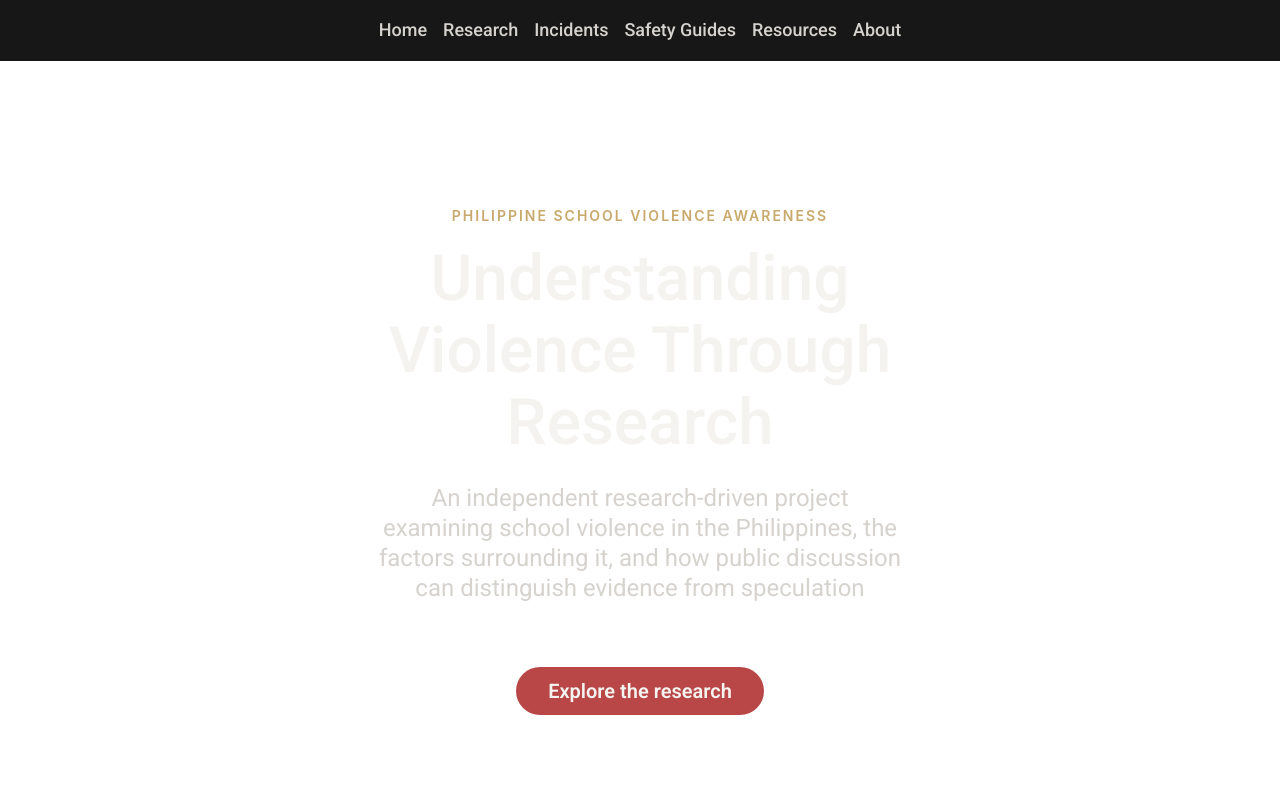
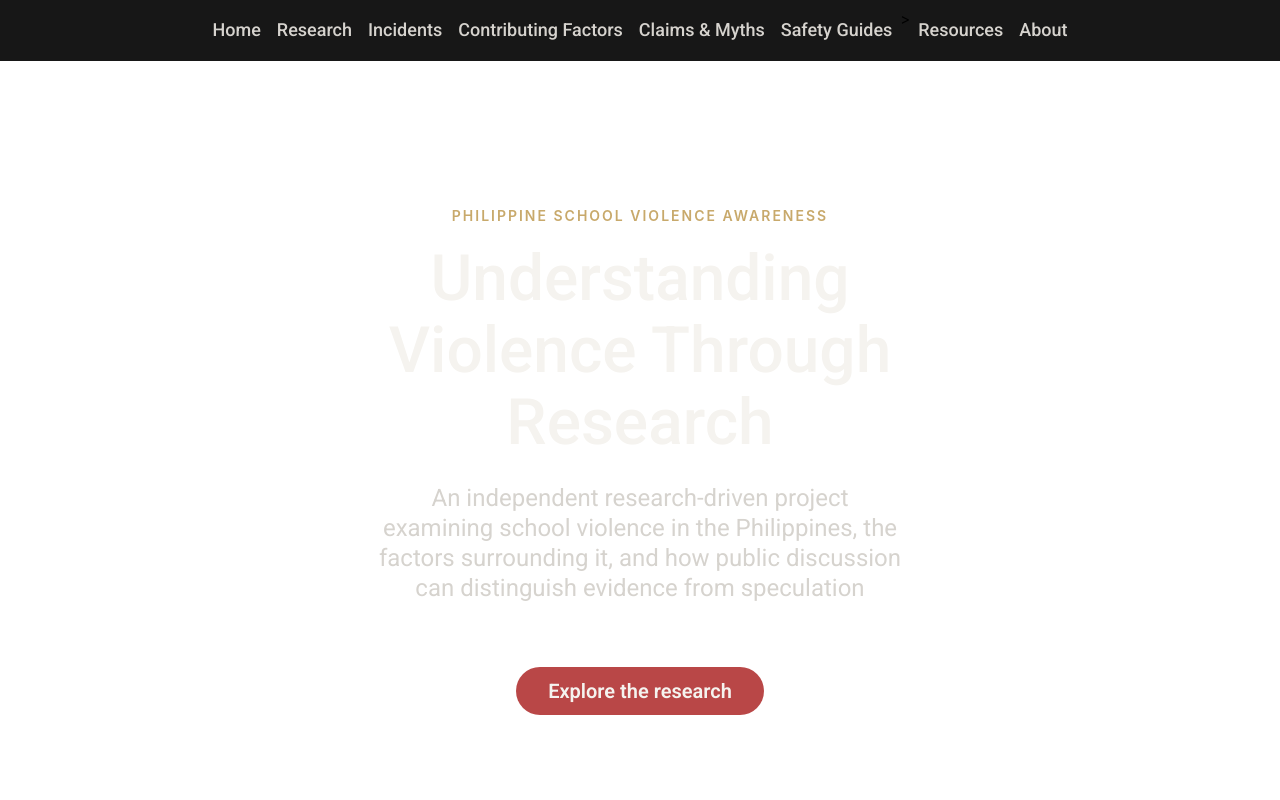
Before and after one commit to dvkak1/school-shooting-awareness, a Vue app: page / in a window 1280 px wide. Shown: the top 800 px of the page. Built offline with nearby package versions, Linux system fonts and the light colour scheme.

Commit message:
added new sections to be coded next: contributing and claims & myths

```diff
--- a/src/components/Incidents.vue
+++ b/src/components/Incidents.vue
@@ -125,7 +125,7 @@
  		classification: "School shooting - one student fatality",
  		status: "Extensively documented",
  		description: "On August 18, 2026, a Grade 9 student entered the Ateneo de Zamboanga school campus with firearms and opened fire, killing a Grade 10 student before dying by suicide.",
- 		context: "The incident occured less than two months after the Tacloban shooting and led to another national discussion about school security and the access of students to firearms",
+ 		context: "The incident occured less than two months after the Tacloban shooting and led to another national discussion about school security and the access of students to firearms.",
  	}
  ];
 </script>
--- a/src/components/NavbarComponent.vue
+++ b/src/components/NavbarComponent.vue
@@ -18,13 +18,19 @@
             </ul>
             <ul class="navbar-nav ps-0 me-auto text-center text-md-start">
                 <li class="nav-item">
+                    <a href="#contributing-factors" class="nav-link" id="contributing-factors">Contributing Factors</a>
+                </li>
+                <li class="nav-item">
+                    <a href="#claims-myths" class="nav-link" id="claims-myths">Claims &amp; Myths</a>
+                </li>
+                <li class="nav-item">
                     <a href="#safety-guides" class="nav-link" id="safe-guide">Safety Guides</a>
-                </li>
+                </li>>
                 <li class="nav-item">
                     <a href="#resources" class="nav-link" id="resources">Resources</a>
                 </li>
                 <li class="nav-item">
-                    <a href="#about" class="nav-link" id="cntct">About</a>
+                    <a href="#about" class="nav-link" id="about">About</a>
                 </li>
             </ul>
         </div>
```
